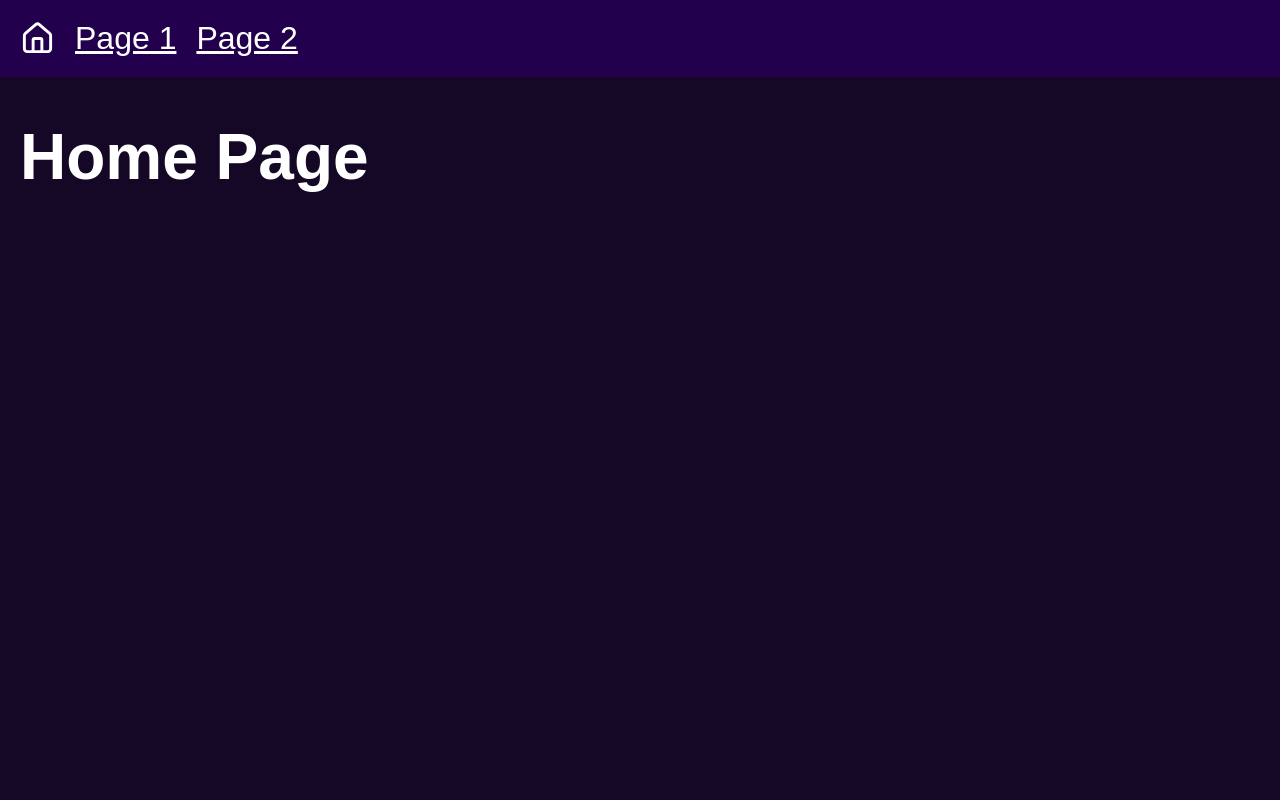
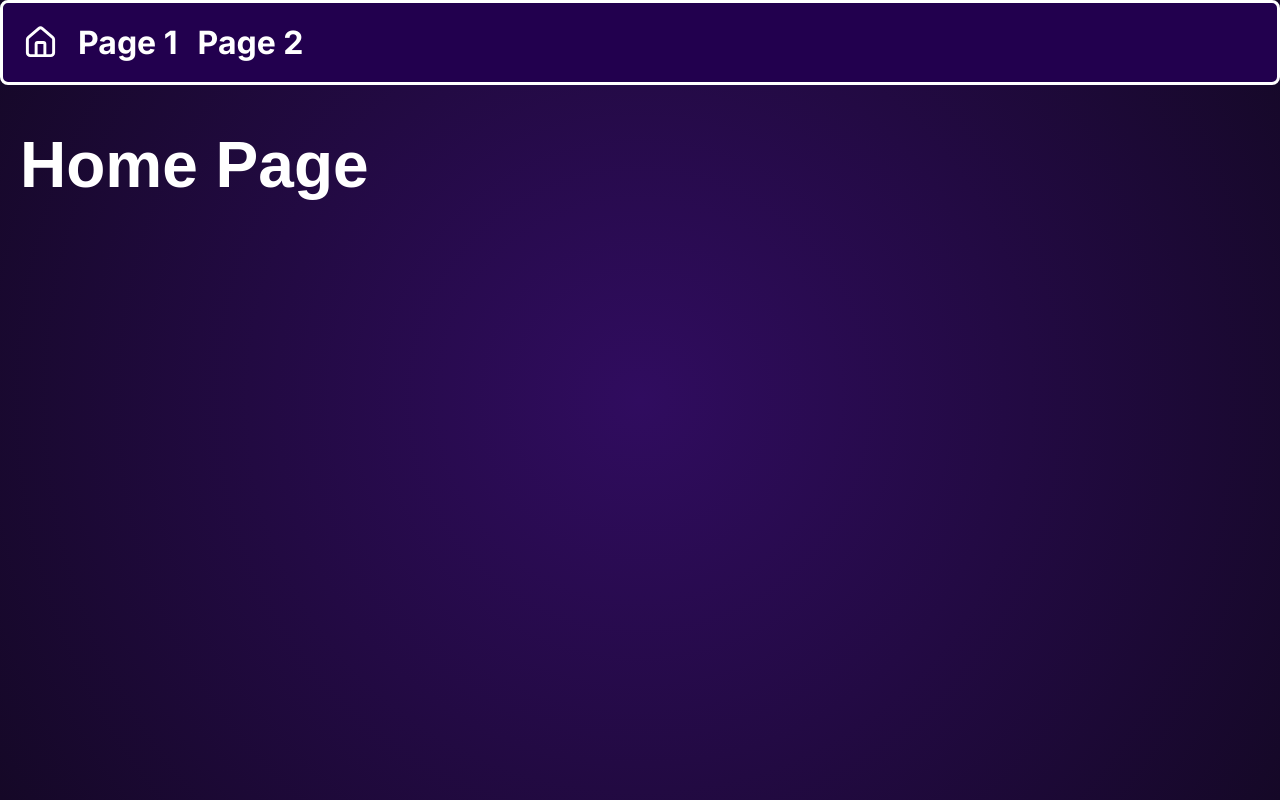
Before and after one commit to ergosumcogito/motion-demo, a React (Vite) app: page / in a window 1280 px wide. Built offline with nearby package versions, Linux system fonts and the light colour scheme; a web font is replaced by a local one.

Commit message:
Finish navbar, add background radial gradient

```diff
--- a/src/components/NavBar.jsx
+++ b/src/components/NavBar.jsx
@@ -8,13 +8,17 @@ export default function NavBar() {
             background: "#22004e",
             display: "flex",
             alignItems: "center",
-            fontSize: "2.0rem"
+            fontSize: "2.0rem",
+            fontFamily: "Inter",
+            fontWeight: "bold",
+            border: "3px solid #ffffff",
+            borderRadius: "8px"
         }}>
             <Link to="/">
                 <img src={homeIcon} alt="Home" width={35} style={{ verticalAlign: "middle", margin: "10px" }} />
             </Link>
-            <Link to="/page-one" style={{color: "white", margin: "10px" }}>Page 1</Link>
-            <Link to="/page-two" style={{color: "white", margin: "10px" }}>Page 2</Link>
+            <Link to="/page-one" style={{color: "white", margin: "10px", textDecoration: "none" }}>Page 1</Link>
+            <Link to="/page-two" style={{color: "white", margin: "10px", textDecoration: "none"}}>Page 2</Link>
         </nav>
     );
 }
--- a/src/index.css
+++ b/src/index.css
@@ -1,7 +1,7 @@
 body {
   margin: 0;
   min-height: 100vh;
-  background-color: #150827;
+  background: radial-gradient(circle at center, #300c5f, #150827);
   color:white;
   font-family: 'Tilt Prism', sans-serif;
 }
```
